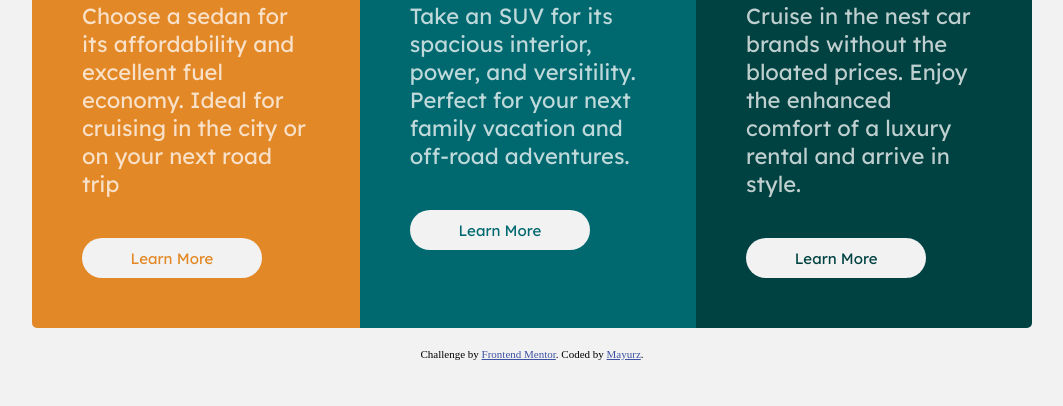
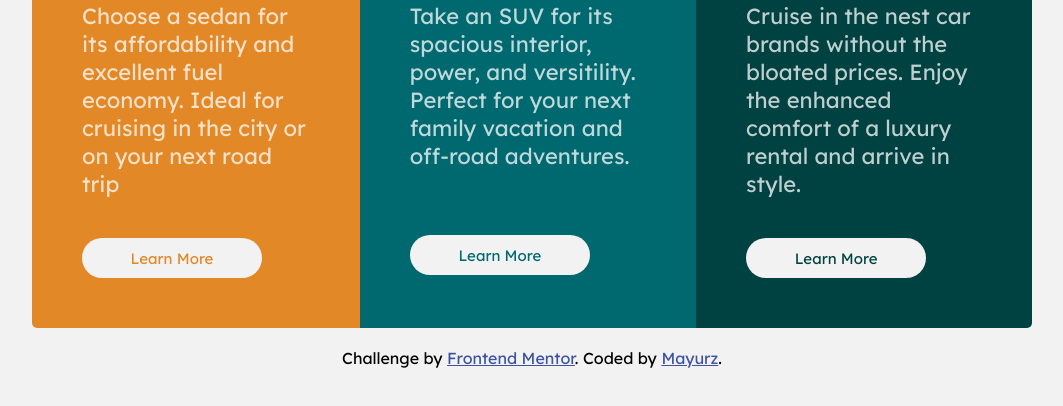
Before and after one commit to Mayurrz/Vehicle-Component, a plain HTML site: page index.html in a window 1280 px wide. Shown: the part 226-632 px from the top of the page, without its empty margins (108-1171 px from the left). Drawn offline with Linux system fonts and the light colour scheme.

Commit message:
Update index.css

```diff
--- a/index.css
+++ b/index.css
@@ -72,6 +72,7 @@
         }
 
         .suvv .button {
+            margin-top: 65px;
             color: hsl(184, 100%, 22%);
             font-family: 'Lexend Deca', sans-serif;
         }
@@ -132,3 +133,9 @@
                 border-radius: 5px 0 0 5px;
             }
         }
+
+        .attribution {
+            font-size: 16px;
+            font-weight: 400;
+            font-family: 'Lexend Deca', sans-serif;
+        }
```
